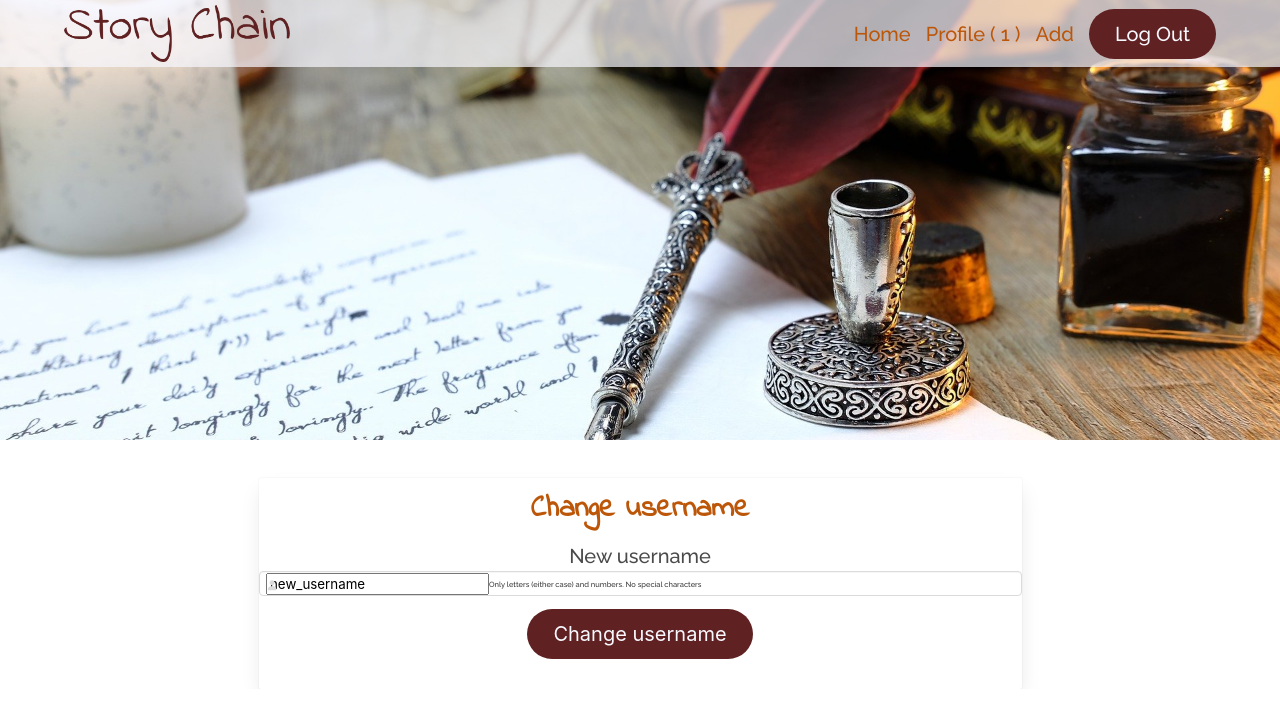
After one commit to Code-Institute-Submissions/story-chain, a Flask app: page /change/username/1 in a window 1280 px wide. The commit adds this page. Shown: the top 726 px of the page. Run offline with Flask 2, Linux system fonts and the light colour scheme; the visitor is signed in with stand-in values (Sample User, id 1); some libraries are stand-ins or nearby versions.

Commit message:
feature/changeUsername working

```diff
--- a/app.py
+++ b/app.py
@@ -113,7 +113,7 @@ def change_password(username):
     if request.method == "POST":
         submit = {
             "username": session["user"],
-            "password": generate_password_hash(request.form.get("password")),
+            "password": generate_password_hash(request.form.get("password"))
         }
         mongo.db.users.update({"username": username.lower()}, submit)
         flash("Your password has been updated")
@@ -123,6 +123,24 @@ def change_password(username):
         return render_template("pages/change_password.html", username=username)
 
     return redirect(url_for("log_in"))
+
+
+@app.route("/change/username/<username>", methods=["GET", "POST"])
+def change_username(username):
+    """
+    This function renders the change username page, where a logged
+    in user can change the username.
+    """
+    if request.method == "POST":
+        mongo.db.users.update_one(
+                {"username": username},
+                {"$set": {"username": request.form["new_username"]}}, upsert=True)
+        flash("Your username has been updated. Please login with your new username")
+        session.pop("user", None)
+        return redirect(url_for("log_in"))
+
+    return render_template("pages/change_username.html",
+                            username=session["user"])
 
 
 @app.route("/logout")
--- /dev/null
+++ b/templates/components/forms/change_username.html
@@ -0,0 +1,18 @@
+<form action="{{ url_for('change_username', username=session['user']) }}" method="POST">
+    <div class="field">
+        <label for="username">New username</label>
+        <div class=" input control has-icons-left">
+            <input id="new_username" name="new_username" value="new_username" required>
+                <span class="icon is-small is-left">
+                    <i class="fas fa-user"></i>
+                </span>
+                <p class="help">Only letters (either case) and numbers. No special characters</p>
+        </div>
+    </div>
+
+    <div class="field">
+        <p class="control">
+            <button type="submit" class="button is-rounded is-info is-inverted mb-6" name="action" aria-label="Change username">Change username</button>
+        </p>
+    </div>
+</form>
--- /dev/null
+++ b/templates/pages/change_username.html
@@ -0,0 +1,17 @@
+{% extends 'layout/base.html' %}
+{% block content %}
+<div class="columns mt-6" id="change-username">
+    <div class="column"></div>
+    <div class="column is-8">
+        <div class="card">
+            <div class="card-content">
+                <p class="title">
+                    Change username
+                </p>
+            </div>
+            {% include 'components/forms/change_username.html' %}
+        </div>
+    </div>
+    <div class="column"></div>
+</div>
+{% endblock %}
--- a/templates/pages/profile.html
+++ b/templates/pages/profile.html
@@ -32,6 +32,7 @@
                         Account settings
                     </p>
                     <a href="{{ url_for('change_password', username=session['user']) }}" class="button is-rounded is-info is-inverted" id="change-password" aria-label="Change your password">Change Password</a>
+                    <a href="{{ url_for('change_username', username=session['user']) }}" class="button is-rounded is-info is-inverted" id="change-username" aria-label="Change your username">Change Username</a>
                 </div>
             </div>
         </div>
```
